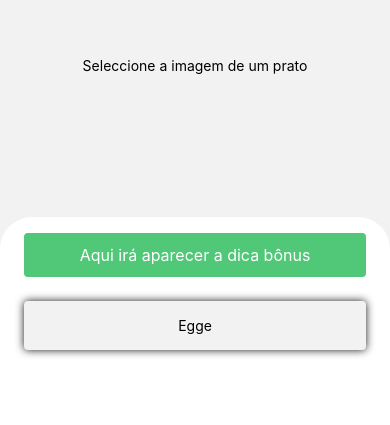
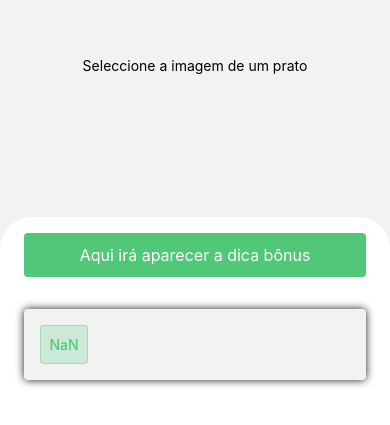
Before and after one commit to arnaldoucuassapi/image-item-recognizer, a React Native app: screen / in a window 390 px wide. Shown: the part 121-546 px from the top of the page. Built offline with nearby package versions, Linux system fonts and the light colour scheme.

Commit message:
update item component

```diff
--- a/src/components/Item.tsx
+++ b/src/components/Item.tsx
@@ -1,13 +1,16 @@
+import { useState } from 'react';
 import { View, Text, StyleSheet } from 'react-native';
 
-interface ItemProps {
-  text: string
+export interface ItemProps {
+  name: string,
+  value: number
 }
 
-export function Item({ text }: ItemProps) {
+export function Item({ name, value }: ItemProps) {
   return (
     <View style={styles.item}>
-      <Text style={styles.itemText}>{text}</Text>
+      <Text style={styles.itemValue}>{(value * 100).toFixed()}</Text>
+      <Text style={styles.itemText}>{name}</Text>
     </View>
   )
 }
@@ -15,7 +18,12 @@ export function Item({ text }: ItemProps) {
 const styles = StyleSheet.create({
   item: {
     width: '100%',
+    flexDirection: 'row',
+    alignItems: 'center',
+    gap: 16,
     paddingVertical: 16,
+    paddingHorizontal: 16,
+    marginVertical: 8,
     backgroundColor: '#f2f2f2',
     borderRadius: 4,
     shadowColor: '#000',
@@ -23,6 +31,20 @@ const styles = StyleSheet.create({
     shadowRadius: 8,
   },
   itemText: {
+    textAlign: 'center',
+    textTransform: 'capitalize',
+    fontSize: 16
+  },
+  itemValue: {
+    width: 48,
+    backgroundColor: '#50c8783b',
+    paddingHorizontal: 8,
+    paddingVertical: 10,
+    color: '#50c878',
+    borderWidth: 1,
+    borderColor: '#50c8785c',
+    fontWeight: '500',
+    borderRadius: 4,
     textAlign: 'center'
   }
 });
```
